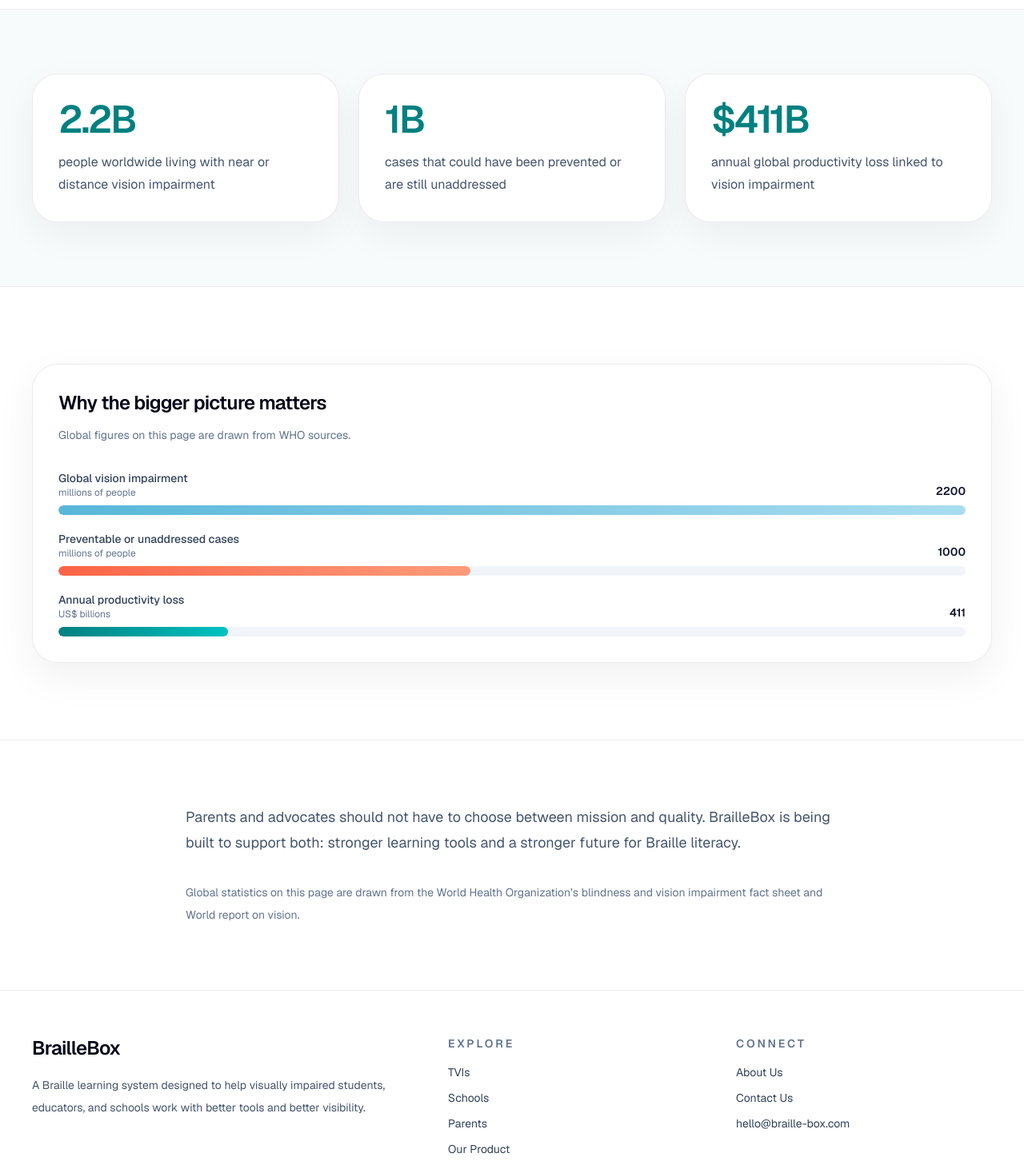
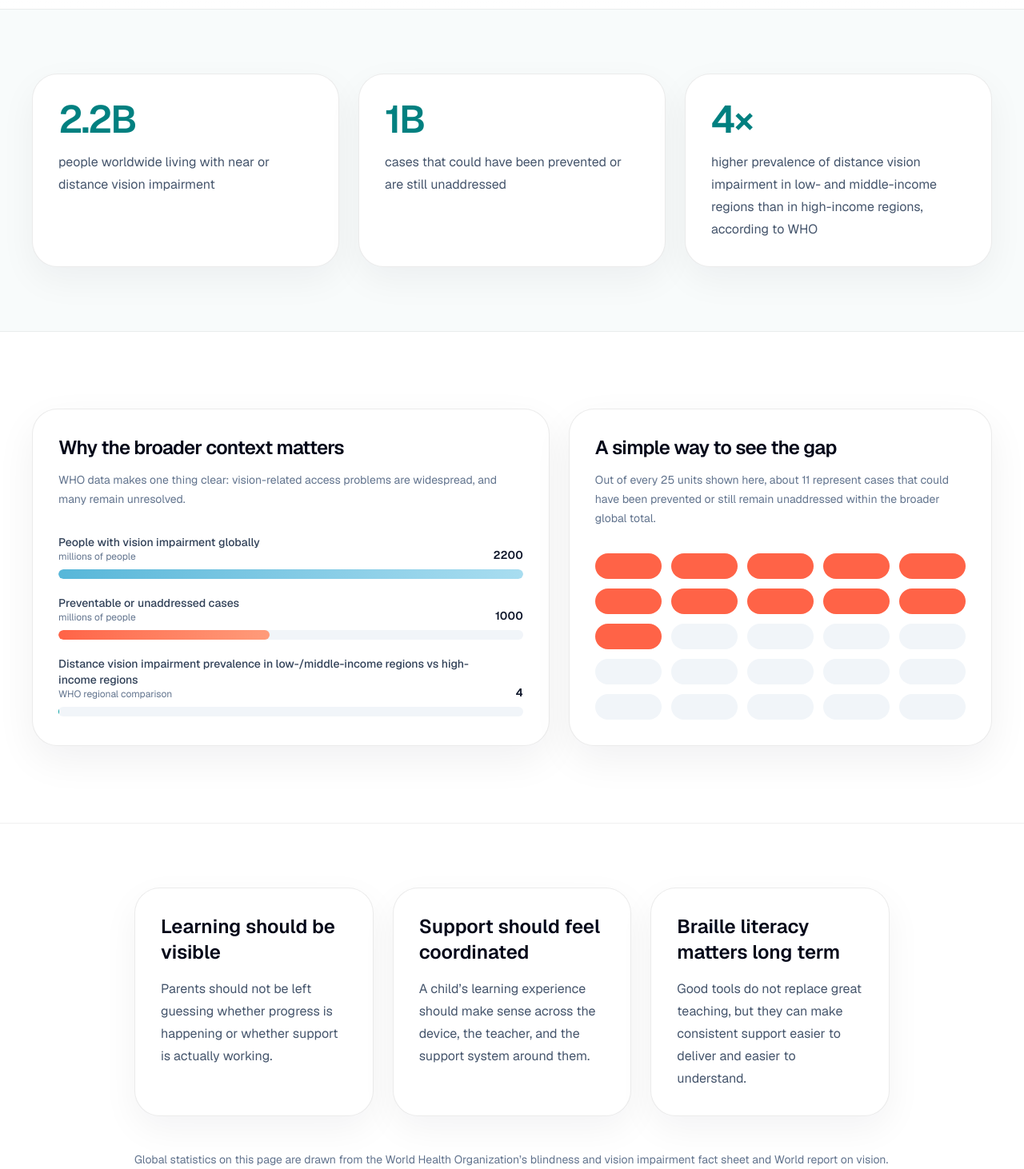
Before and after one commit to JelaleddinG/BrailleBox_website_by_Nemo, a Next.js app: page /parents in a window 1280 px wide. Shown: the part 500-1962 px from the top of the page at 80% size. Built offline with nearby package versions, Linux system fonts and the light colour scheme.

Commit message:
Refocus parent page data away from money framing

```diff
--- a/src/app/parents/page.tsx
+++ b/src/app/parents/page.tsx
@@ -1,4 +1,4 @@
-import { DataBarChart, StatGrid } from "@/components/data-viz";
+import { DataBarChart, DotMatrix, StatGrid } from "@/components/data-viz";
 import { PageHero } from "@/components/page-hero";
 import { SiteFooter } from "@/components/site-footer";
 import { SiteHeader } from "@/components/site-header";
@@ -13,15 +13,15 @@
     label: "cases that could have been prevented or are still unaddressed",
   },
   {
-    value: "$411B",
-    label: "annual global productivity loss linked to vision impairment",
+    value: "4×",
+    label: "higher prevalence of distance vision impairment in low- and middle-income regions than in high-income regions, according to WHO",
   },
 ];
 
 const parentBars = [
-  { label: "Global vision impairment", value: 2200, tone: "blue" as const, note: "millions of people" },
+  { label: "People with vision impairment globally", value: 2200, tone: "blue" as const, note: "millions of people" },
   { label: "Preventable or unaddressed cases", value: 1000, tone: "orange" as const, note: "millions of people" },
-  { label: "Annual productivity loss", value: 411, tone: "teal" as const, note: "US$ billions" },
+  { label: "Distance vision impairment prevalence in low-/middle-income regions vs high-income regions", value: 4, tone: "teal" as const, note: "WHO regional comparison" },
 ];
 
 export default function ParentsPage() {
@@ -31,7 +31,7 @@
       <PageHero
         eyebrow="For Parents"
         title="Accessible literacy deserves better tools."
-        description="BrailleBox is being built to help visually impaired students learn with tools that feel thoughtful, modern, and grounded in real educational use."
+        description="Parents care about whether a child is learning, improving, and being supported well. BrailleBox is being built to make that picture clearer."
       />
       <section className="border-b border-black/6 bg-[#f8fbfb]">
         <div className="mx-auto max-w-7xl px-6 py-20 lg:px-10">
@@ -40,20 +40,38 @@
       </section>
       <section className="border-b border-black/6 bg-white">
         <div className="mx-auto max-w-7xl px-6 py-24 lg:px-10">
-          <DataBarChart
-            title="Why the bigger picture matters"
-            subtitle="Global figures on this page are drawn from WHO sources."
-            data={parentBars}
-          />
+          <div className="grid gap-6 lg:grid-cols-[1.1fr_.9fr]">
+            <DataBarChart
+              title="Why the broader context matters"
+              subtitle="WHO data makes one thing clear: vision-related access problems are widespread, and many remain unresolved."
+              data={parentBars}
+            />
+            <DotMatrix
+              title="A simple way to see the gap"
+              subtitle="Out of every 25 units shown here, about 11 represent cases that could have been prevented or still remain unaddressed within the broader global total."
+              filled={11}
+              total={25}
+              tone="orange"
+            />
+          </div>
         </div>
       </section>
-      <section className="mx-auto max-w-4xl px-6 py-20 lg:px-10 text-lg leading-8 text-slate-600">
-        <p>
-          Parents and advocates should not have to choose between mission and quality.
-          BrailleBox is being built to support both: stronger learning tools and a
-          stronger future for Braille literacy.
-        </p>
-        <p className="mt-8 text-sm leading-7 text-slate-500">Global statistics on this page are drawn from the World Health Organization’s blindness and vision impairment fact sheet and World report on vision.</p>
+      <section className="mx-auto max-w-5xl px-6 py-20 lg:px-10">
+        <div className="grid gap-6 md:grid-cols-3">
+          <div className="rounded-[2rem] border border-black/8 bg-white p-8 shadow-[0_16px_45px_rgba(15,23,42,0.05)]">
+            <h2 className="text-2xl font-semibold">Learning should be visible</h2>
+            <p className="mt-4 text-base leading-7 text-slate-600">Parents should not be left guessing whether progress is happening or whether support is actually working.</p>
+          </div>
+          <div className="rounded-[2rem] border border-black/8 bg-white p-8 shadow-[0_16px_45px_rgba(15,23,42,0.05)]">
+            <h2 className="text-2xl font-semibold">Support should feel coordinated</h2>
+            <p className="mt-4 text-base leading-7 text-slate-600">A child’s learning experience should make sense across the device, the teacher, and the support system around them.</p>
+          </div>
+          <div className="rounded-[2rem] border border-black/8 bg-white p-8 shadow-[0_16px_45px_rgba(15,23,42,0.05)]">
+            <h2 className="text-2xl font-semibold">Braille literacy matters long term</h2>
+            <p className="mt-4 text-base leading-7 text-slate-600">Good tools do not replace great teaching, but they can make consistent support easier to deliver and easier to understand.</p>
+          </div>
+        </div>
+        <p className="mt-10 text-sm leading-7 text-slate-500">Global statistics on this page are drawn from the World Health Organization’s blindness and vision impairment fact sheet and World report on vision.</p>
       </section>
       <SiteFooter />
     </main>
```
